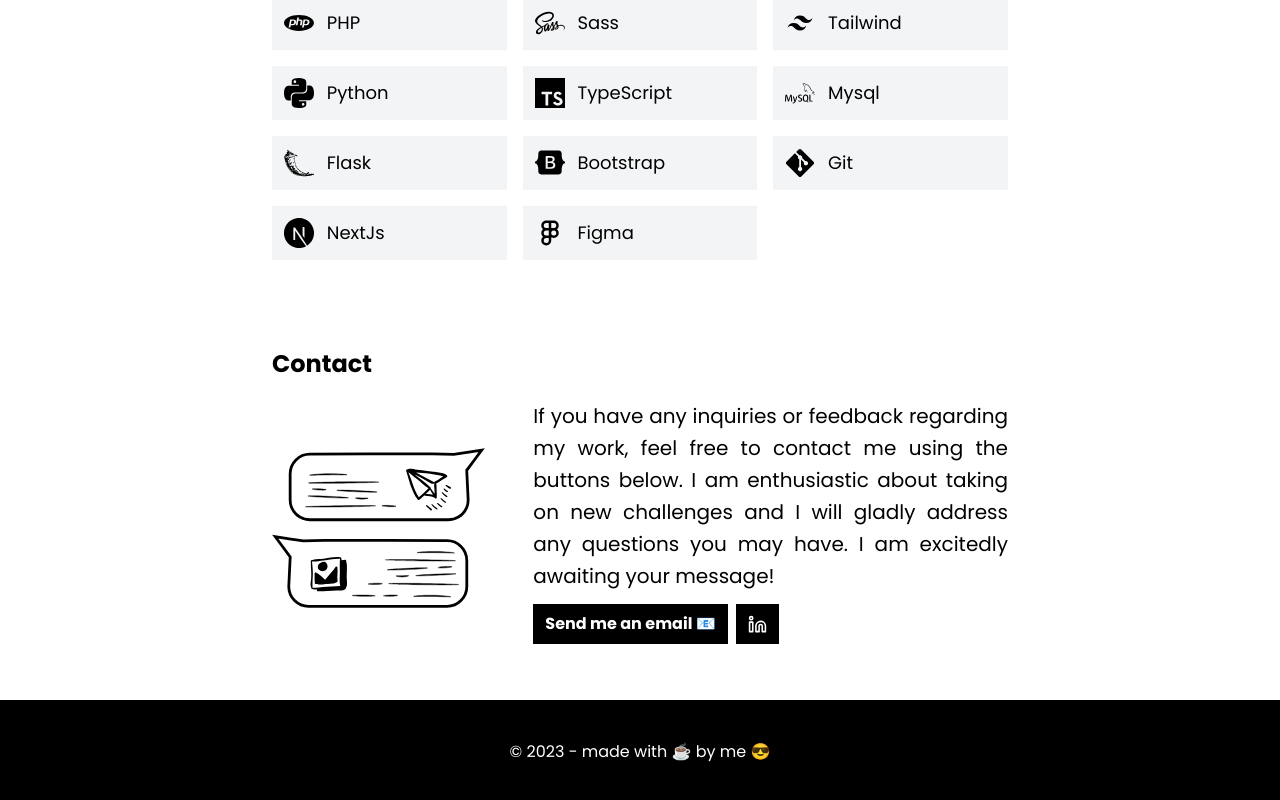
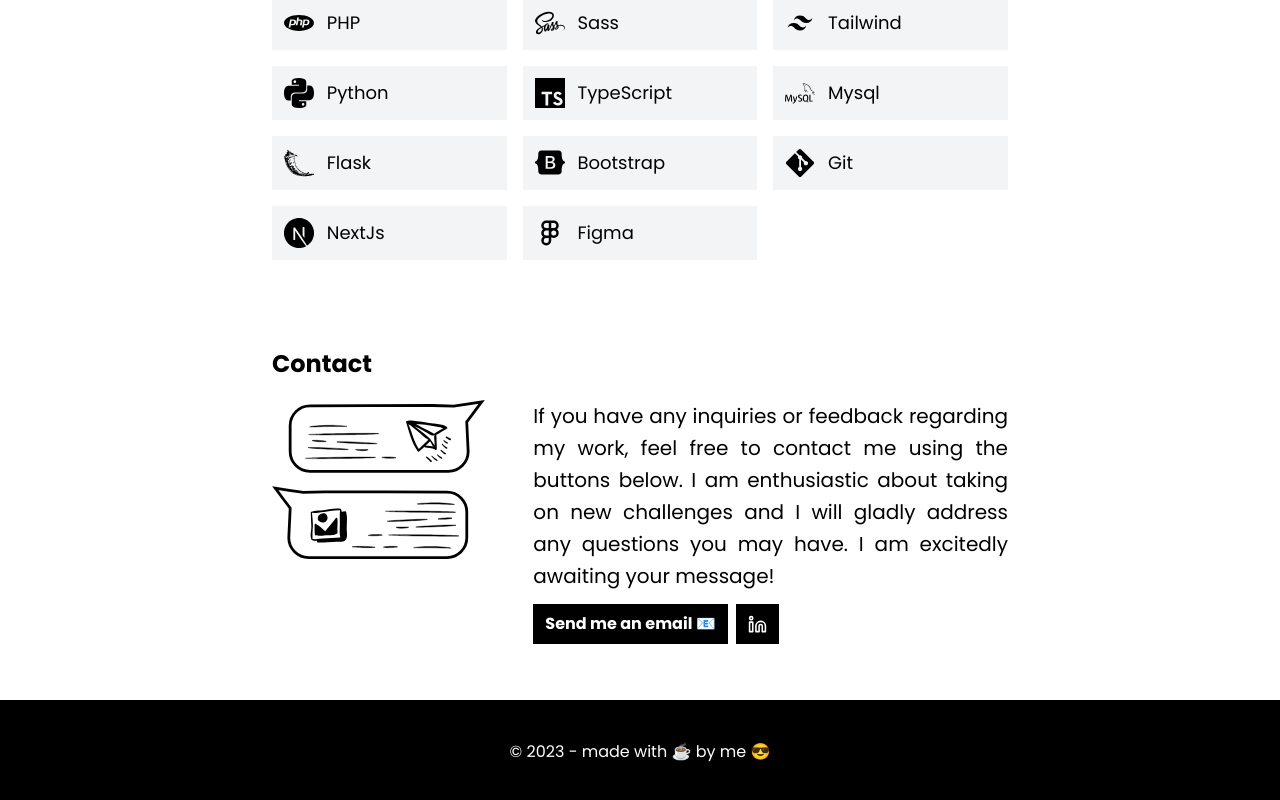
Before and after one commit to jorgearaya474/nxt-site, a Next.js app: page / in a window 1280 px wide. Shown: the part 1262-2062 px from the top of the page. Built offline with nearby package versions, Linux system fonts and the light colour scheme.

Commit message:
fix contact image flex align

```diff
--- a/components/home-sections/Contact.tsx
+++ b/components/home-sections/Contact.tsx
@@ -11,7 +11,7 @@ const Contact: React.FC = () => {
           <h2 className='text-black font-bold text-2xl'>Contact</h2>
         </div>
         <div className='grid md:grid-cols-3 gap-12'>
-          <div className='col-span-3 md:col-span-1 flex justify-center'>
+          <div className='col-span-3 md:col-span-1 flex items-start justify-center'>
             <Image
               src='/images/contact-chat.svg'
               alt='Contact me'
@@ -22,7 +22,7 @@ const Contact: React.FC = () => {
             />
           </div>
           <div className='col-span-3 md:col-span-2'>
-            <p className='ttext-black text-xl mb-3 leading-8 items-start text-justify'>
+            <p className='ttext-black text-xl mb-3 leading-8 text-justify'>
               If you have any inquiries or feedback regarding my work, feel free to contact me using the buttons below.
               I am enthusiastic about taking on new challenges and I will gladly address any questions you may have. I am excitedly awaiting your message!
             </p>
```
